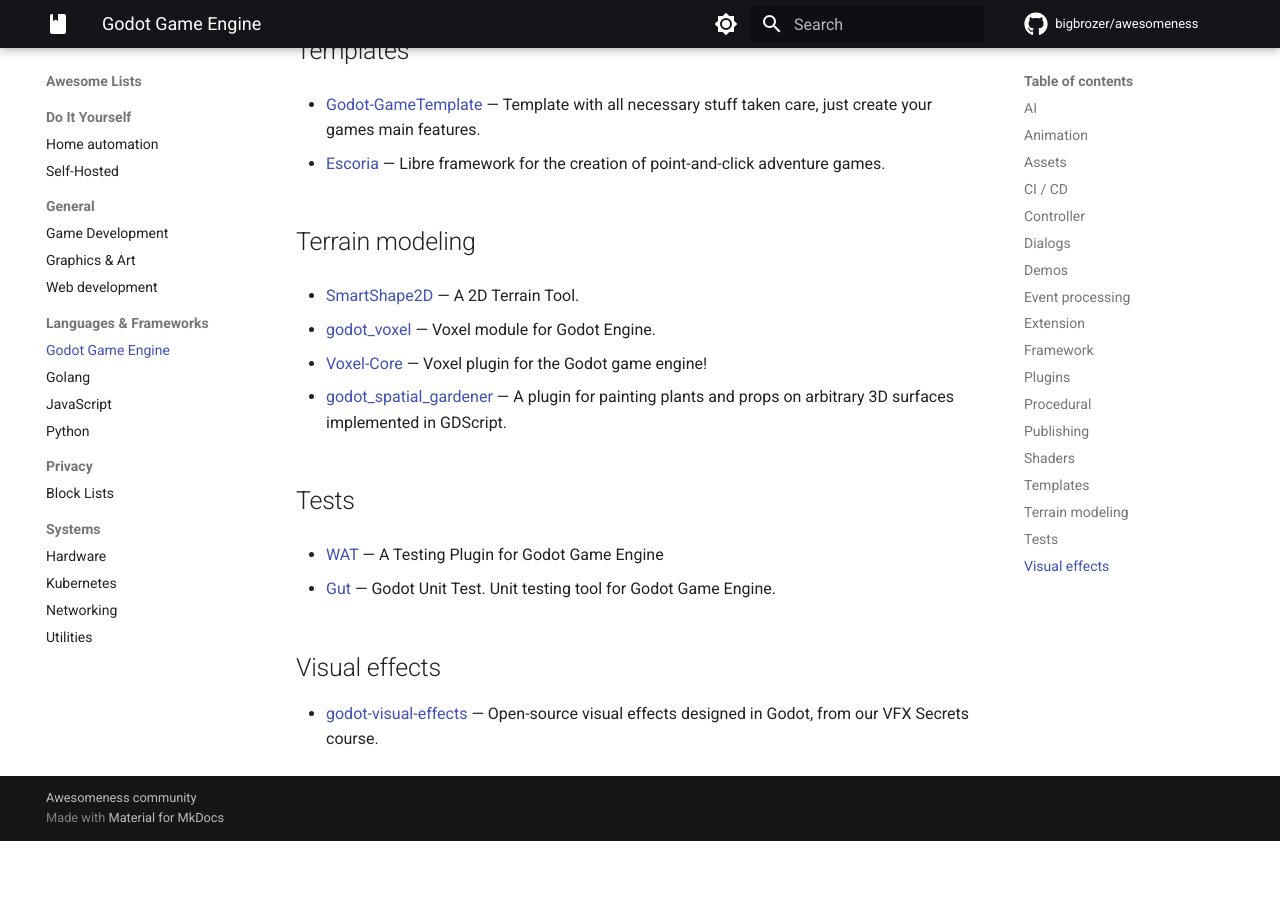
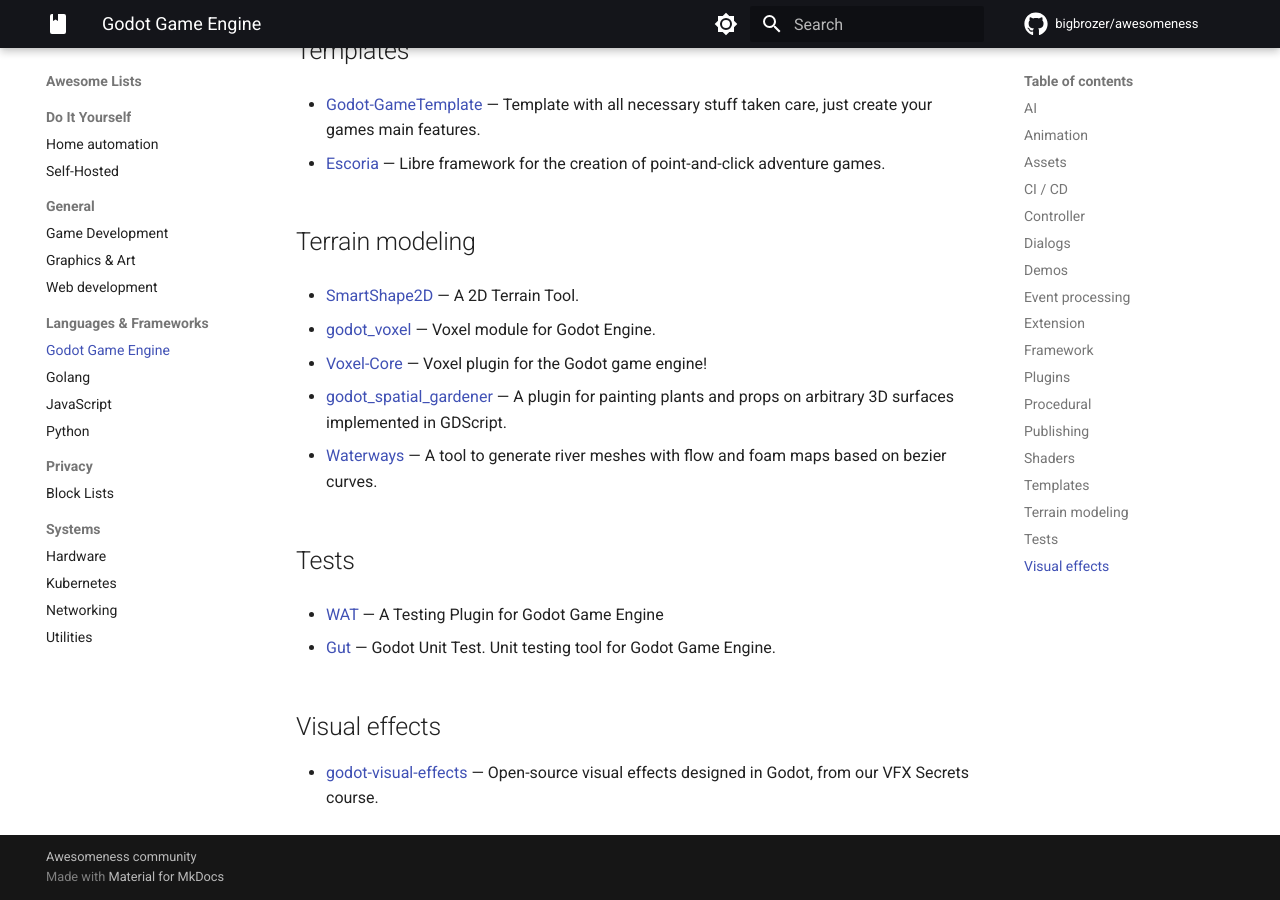
Before and after one commit to bigbrozer/awesomeness, an MkDocs documentation site: the page built from docs/lists/godot.md, in a window 1280 px wide and 900 px high, scrolled down 2422 px. Built offline with MkDocs 1.6.1 and Material for MkDocs 9.7.7, drawn with Linux system fonts in a browser that asks for light colours; comment, search, counter and statistics services are not loaded; before the commit the page ends 3263 px from its top, so only the background shows below that.

Commit message:
feat(godot): add `Waterways`

```diff
--- a/docs/lists/godot.md
+++ b/docs/lists/godot.md
@@ -99,6 +99,8 @@ tags:
 
 - [godot_spatial_gardener](https://github.com/dreadpon/godot_spatial_gardener) — A plugin for painting plants and props on arbitrary 3D surfaces implemented in GDScript.
 
+- [Waterways](https://github.com/Arnklit/Waterways) — A tool to generate river meshes with flow and foam maps based on bezier curves.
+
 ## Tests
 
 - [WAT](https://github.com/AlexDarigan/WAT) — A Testing Plugin for Godot Game Engine
```
